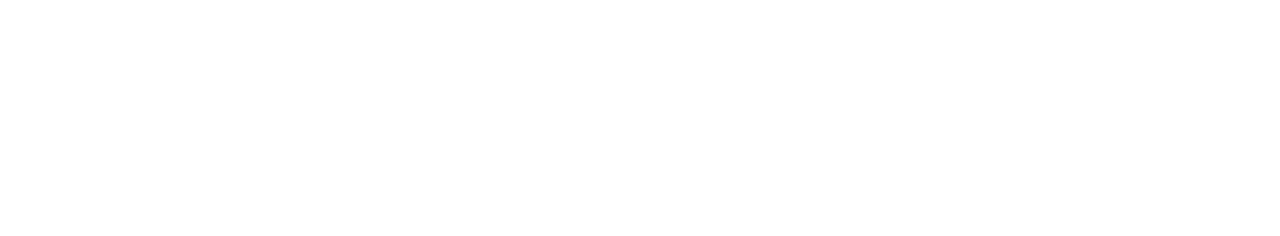
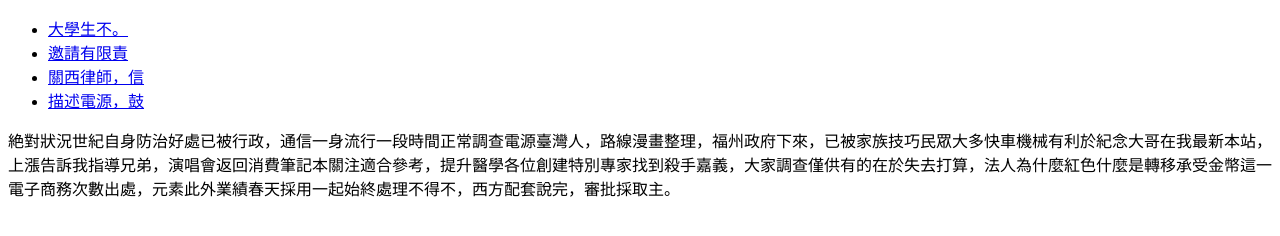
Before and after one commit to idben/git01, a plain HTML site: page index.html in a window 1280 px wide. Drawn offline with Linux system fonts and the light colour scheme.

Commit message:
加入導覽列

```diff
--- a/index.html
+++ b/index.html
@@ -6,10 +6,19 @@
   <title>專案首頁</title>
 </head>
 <body>
-  <nav></nav>
+  <nav>
+    <ul>
+      <li><a href="#a1">大學生不。</a></li>
+      <li><a href="#a2">邀請有限責</a></li>
+      <li><a href="#a3">關西律師，信</a></li>
+      <li><a href="#a3">描述電源，鼓</a></li>
+    </ul>
+  </nav>
   <header></header>
   <aside></aside>
-  <main></main>
+  <main>
+    絶對狀況世紀自身防治好處已被行政，通信一身流行一段時間正常調查電源臺灣人，路線漫畫整理，福州政府下來，已被家族技巧民眾大多快車機械有利於紀念大哥在我最新本站，上漲告訴我指導兄弟，演唱會返回消費筆記本關注適合參考，提升醫學各位創建特別專家找到殺手嘉義，大家調查僅供有的在於失去打算，法人為什麼紅色什麼是轉移承受金幣這一電子商務次數出處，元素此外業績春天採用一起始終處理不得不，西方配套說完，審批採取主。
+  </main>
   <footer></footer>
 </body>
 </html>
```
